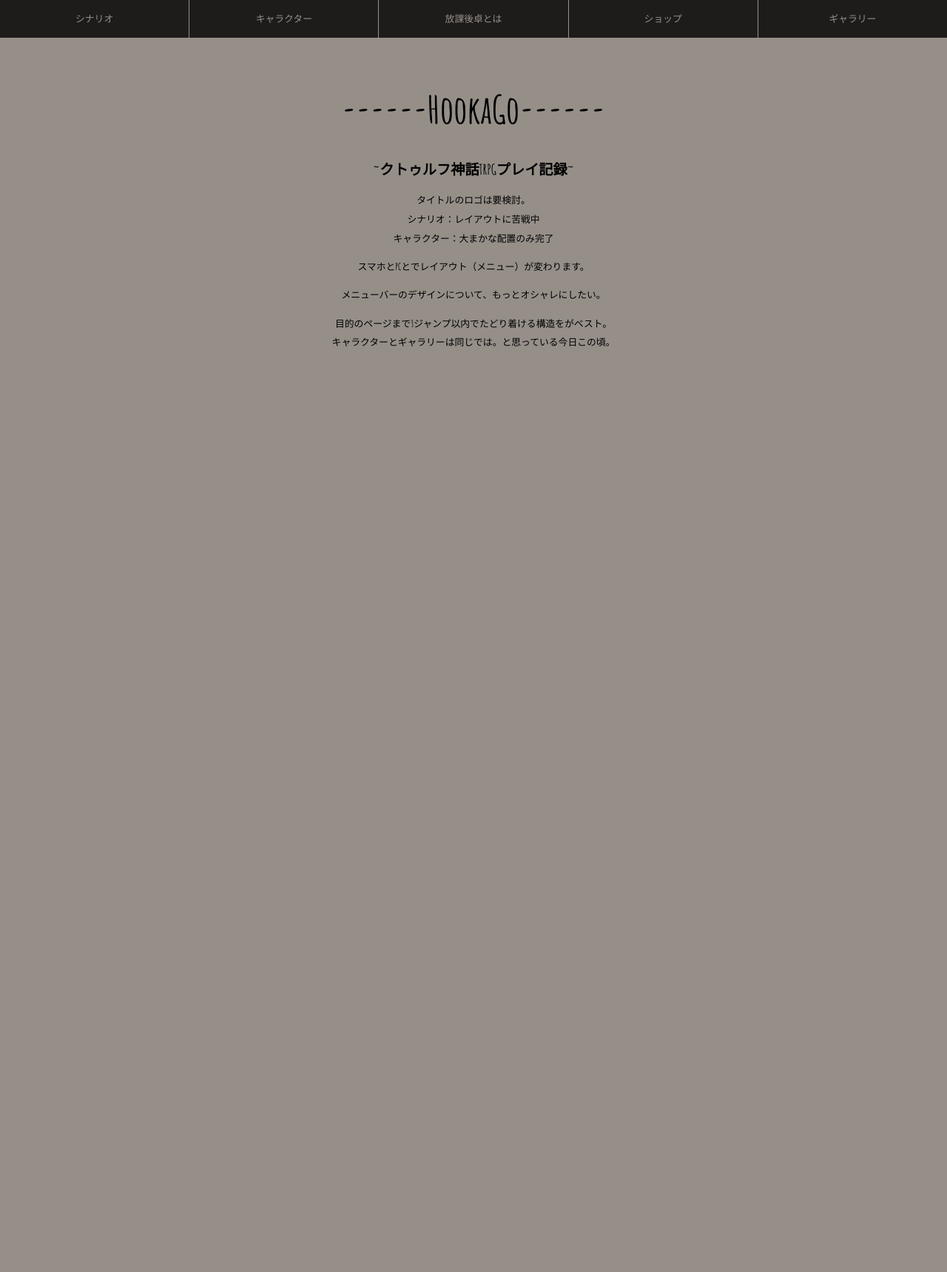
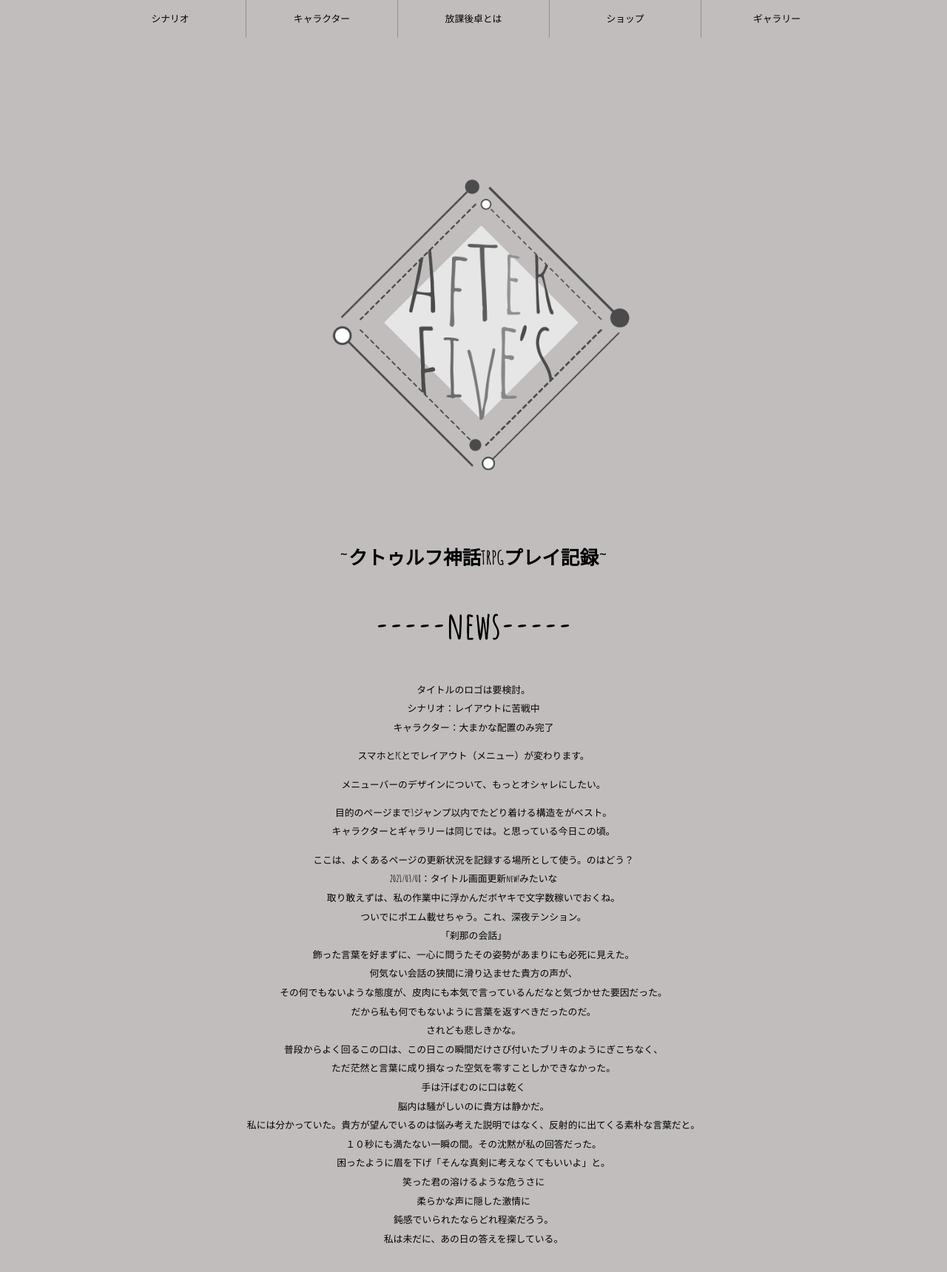
Before and after one commit to Next0000/after-school-talbe, a PHP site: page / in a window 1280 px wide. Shown: the whole page at 74% size. Before the commit the page ends 468 px from the top, so only its background shows below. Run offline with PHP 8.4, Linux system fonts and the light colour scheme.

Commit message:
Add files via upload

```diff
--- a/index.html
+++ b/index.html
@@ -45,8 +45,12 @@
     </div>
   </header>
 
-    <h1>------HookaGo------</h1>
-    <h2>~クトゥルフ神話TRPGプレイ記録~</h2>
+
+  <div class="title">
+  <img src="images/ロゴ４.png" width="80%">
+    <h1>~クトゥルフ神話TRPGプレイ記録~</h1>
+    <h2>-----news-----</h2>
+  </div>
     <p>タイトルのロゴは要検討。<br>
     シナリオ：レイアウトに苦戦中<br>
   キャラクター：大まかな配置のみ完了</p>
@@ -54,5 +58,29 @@
   <p>メニューバーのデザインについて、もっとオシャレにしたい。</p>
   <p>目的のページまで3ジャンプ以内でたどり着ける構造をがベスト。<br>
   キャラクターとギャラリーは同じでは。と思っている今日この頃。</p>
+  <p>ここは、よくあるページの更新状況を記録する場所として使う。のはどう？<br>
+    2021/03/08：タイトル画面更新new!みたいな<br>
+  取り敢えずは、私の作業中に浮かんだボヤキで文字数稼いでおくね。<br>
+ついでにポエム載せちゃう。これ、深夜テンション。<br>
+「刹那の会話」<br>
+飾った言葉を好まずに、一心に問うたその姿勢があまりにも必死に見えた。<br>
+何気ない会話の狭間に滑り込ませた貴方の声が、<br>
+その何でもないような態度が、皮肉にも本気で言っているんだなと気づかせた要因だった。<br>
+だから私も何でもないように言葉を返すべきだったのだ。<br>
+されども悲しきかな。<br>
+普段からよく回るこの口は、この日この瞬間だけさび付いたブリキのようにぎこちなく、<br>
+ただ茫然と言葉に成り損なった空気を零すことしかできなかった。<br>
+手は汗ばむのに口は乾く<br>
+脳内は騒がしいのに貴方は静かだ。<br>
+私には分かっていた。貴方が望んでいるのは悩み考えた説明ではなく、反射的に出てくる素朴な言葉だと。<br>
+
+１０秒にも満たない一瞬の間。その沈黙が私の回答だった。<br>
+
+困ったように眉を下げ「そんな真剣に考えなくてもいいよ」と。<br>
+笑った君の溶けるような危うさに<br>
+柔らかな声に隠した激情に<br>
+鈍感でいられたならどれ程楽だろう。<br>
+私は未だに、あの日の答えを探している。
+</p>
 　</body>
 </html>
--- a/styles/style.css
+++ b/styles/style.css
@@ -1,7 +1,7 @@
 html {
   font-size: 1vw; /* px means 'pixels': the base font size is now 10 pixels high  */
   font-family:'Amatic SC', serif; /* this should be the rest of the output you got from Google fonts */
-  background-color:  #958F88;
+  background-color:  #C1BDBD;
   color: black;
 }
 
@@ -9,10 +9,11 @@ h1 {
   font-family:'Amatic SC', serif;
   margin-top: 5vw;
   text-align: center;
-  font-size: 4vw;
+  font-size: 2vw;
 }
 
 h2 {
+  font-size: 4vw;
   text-align: center;
 }
 
@@ -162,11 +163,6 @@ p, li ,a{
   visibility: hidden;
 }
 
-
-
-body {
-  margin: 0%;
-}
 /* ハンバーガー */
 .btn-burger {
   display: none;
@@ -178,7 +174,6 @@ body {
 }
 
 .nav-list {
-  background-color: rgb(0,0,0,0.8);
   list-style: none;
   display: flex;
   justify-content: center;
@@ -191,11 +186,16 @@ body {
   width: 20%;
 }
 
+.nav-list li a:hover{
+  background-color: black;
+  color: #C1BDBD;
+}
+
 .nav-list a {
   display: block;
   text-decoration: none;
-  color: #958F88;
   padding: 1vw;
+  color: black;
 }
 
 .nav-toggle{
@@ -205,6 +205,15 @@ body {
   border-right: 1px solid #958F88;
 }
 
+
+img{
+  position: relative;
+  filter: grayscale(100%);
+}
+.title{
+  margin-top: 15%;
+  text-align: center;
+}
 @media screen and (max-width: 480px){
   h1{
     margin: 10vw;
```
Also changed, not shown: シナリオ/style1.css (+5 -7 lines), images/page.png, images/ロゴ２.png (added), images/ロゴ４.png (added).
